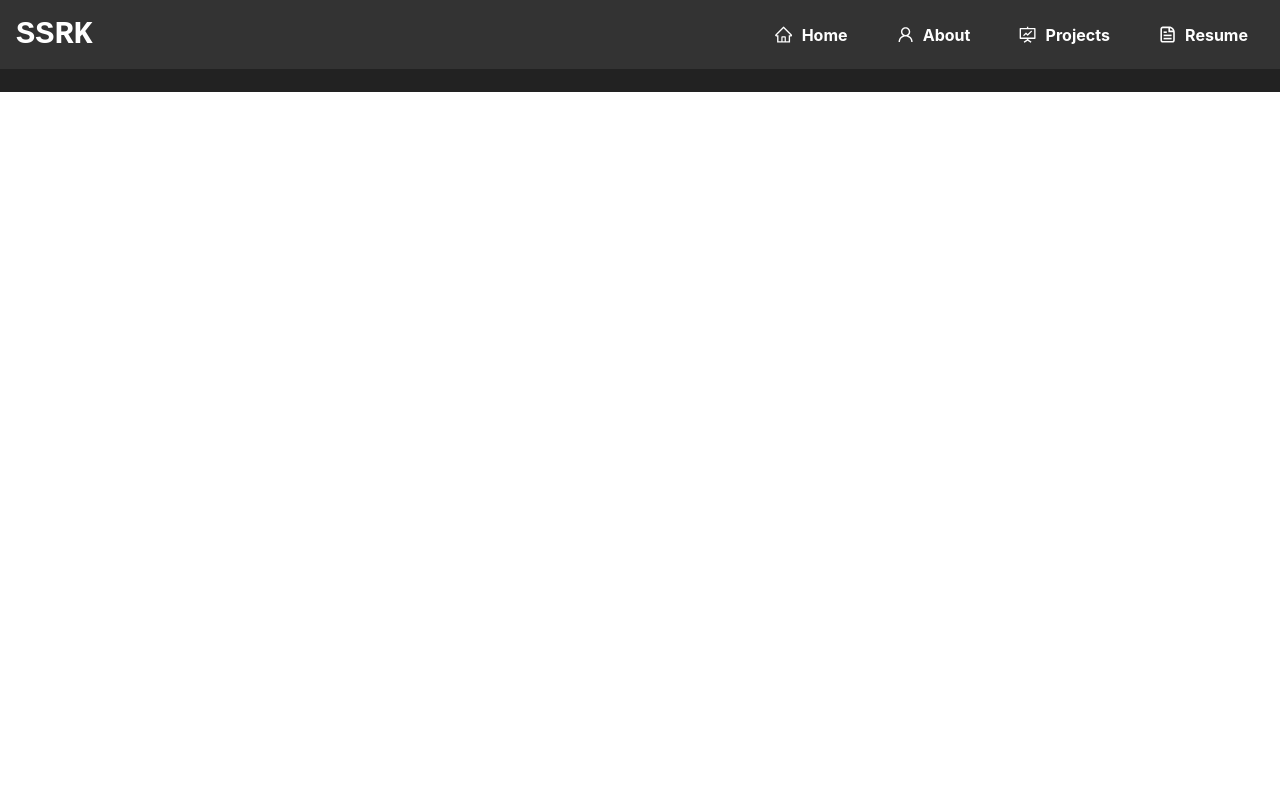
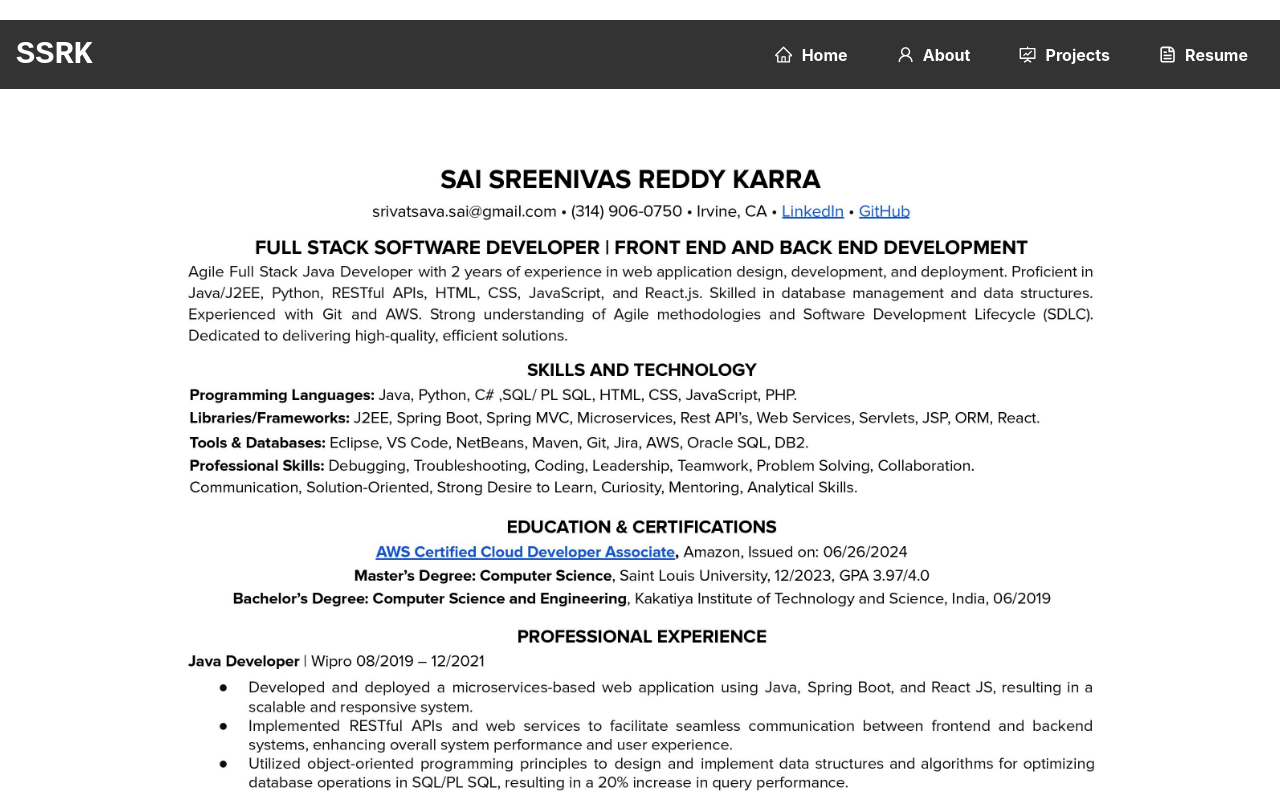
Before and after one commit to sreenivas98/my-portfolio, a React (Create React App) app: page /Resume in a window 1280 px wide. Shown: the top 793 px of the page. Built offline with nearby package versions, Linux system fonts and the light colour scheme.

Commit message:
Added resume page and required call in App.js and path in Navbar.js

```diff
--- a/src/App.js
+++ b/src/App.js
@@ -2,24 +2,28 @@ import React from 'react';
 import { BrowserRouter as Router, Route, Routes } from 'react-router-dom';
 import Navbar from './components/Navbar';
 import Footer from './components/Footer';
+import Resume from './components/Resume';
+
 import './App.css';
+
+import Projects from './components/Projects/Projects';
 
 function App() {
   return (
-    <>
-    <Router>
-      <div className="App">
-        <Navbar />
-        {/* <Routes>
-          <Route path="/" element={<Home />} />
-          <Route path="/about" element={<About />} />
-          <Route path="/services" element={<Services />} />
-          <Route path="/contact" element={<Contact />} />
-        </Routes> */}
-      </div>
-    </Router>
-    <Footer/>
-    </>
+    <div className="App">
+      <Router>
+          <Navbar className="header"/>
+          <main className="content">
+            <Routes>
+              {/* <Route path="/" element={<Home />} />
+              <Route path="/about" element={<About />} /> */}
+              <Route path="/Projects" element={<Projects />} />
+              <Route path="/Resume" element={<Resume />} />
+            </Routes>
+          </main>
+      </Router>
+      <Footer className="footer"/>
+    </div>
   );
 }
 
--- /dev/null
+++ b/src/components/CSS/resume.css
@@ -0,0 +1,35 @@
+.resume {
+    display: flex;
+    flex-direction: column;
+    align-items: center;
+    gap: 20px; /* Sufficient gap between elements */
+    margin-top: 20px; /* Gap from the top navbar */
+    margin-bottom: 20px; /* Gap from the footer */
+  }
+
+  .resume a {
+    text-decoration: none;
+  }
+
+  button {
+    display: flex;
+    align-items: center;
+    gap: 5px; /* Minute gap between the download icon and text */
+    padding: 10px 20px; /* Padding for the button */
+    border: none;
+    background-color: #007BFF; /* Button background color */
+    color: white; /* Button text color */
+    font-size: 16px; /* Button text size */
+    cursor: pointer;
+    border-radius: 5px; /* Rounded corners for the button */
+    text-decoration: none;
+  }
+
+  button:hover {
+    background-color: #0056b3; /* Button background color on hover */
+  }
+
+  .resume-img {
+    max-width: 80%; /* Resize the image to fit within the page */
+    height: auto; /* Maintain the aspect ratio */
+  }
--- a/src/components/Navbar.js
+++ b/src/components/Navbar.js
@@ -48,7 +48,7 @@ const Navbar = () => {
           </Link>
         </li>
         <li>
-          <Link to="/" onClick={closeMenu}>
+          <Link to="/Resume" onClick={closeMenu}>
             <CgFileDocument className="navbar-icon" /> Resume
           </Link>
         </li>
--- /dev/null
+++ b/src/components/Resume.js
@@ -0,0 +1,26 @@
+import resumePath from "../Assets/Resume.jpg";
+import resumePdf from "../Assets/Resume.pdf";
+import { FaDownload } from "react-icons/fa";
+import './CSS/resume.css'
+
+const Resume = () => {
+
+
+  return (
+    <div className="resume">
+      <a href={resumePdf} download="Sreenivas_Resume.pdf">
+        <button>
+          <FaDownload /> Download Resume
+        </button>
+      </a>
+      <img className='resume-img' src={resumePath} alt="Sreenivas Resume"/>
+      <a href={resumePdf} download="Sreenivas_Resume.pdf">
+        <button>
+          <FaDownload /> Download Resume
+        </button>
+      </a>
+    </div>
+  );
+}
+
+export default Resume;
```
Also changed, not shown: src/Assets/Resume.jpg (added), 1 other file (tests, documents, lock files or other folders).
